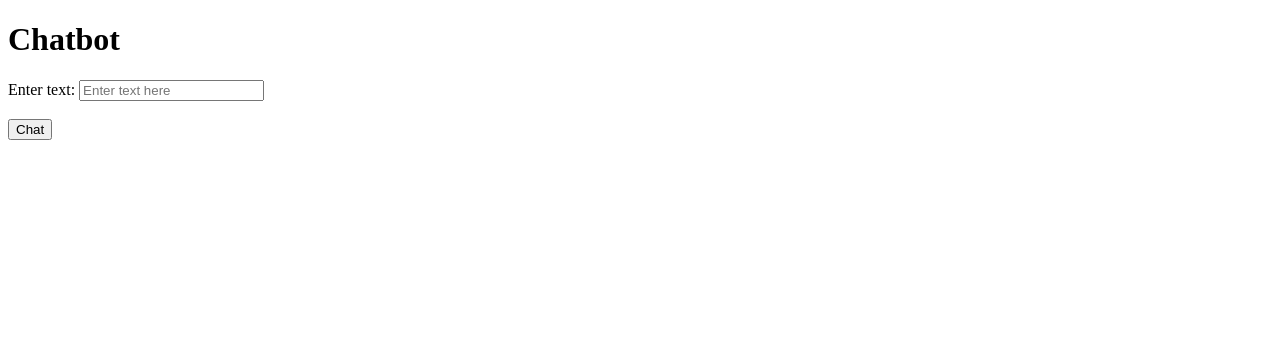
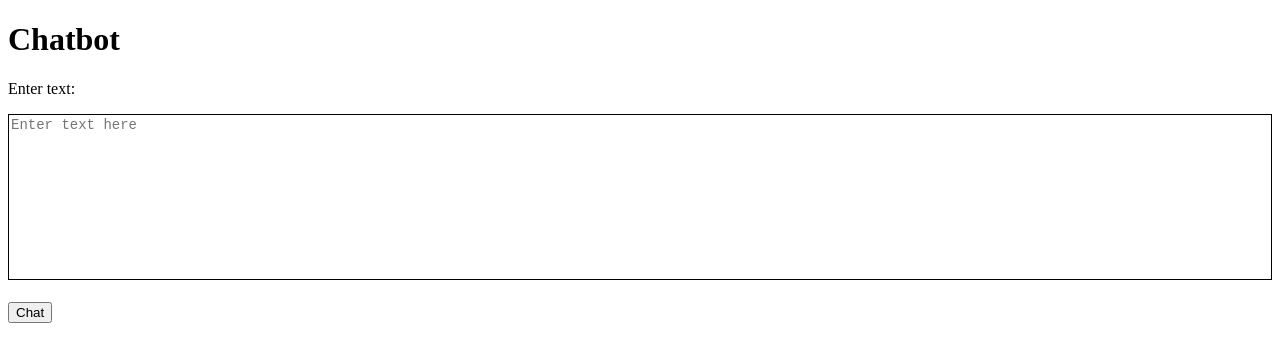
Before and after one commit to isaiahnoelsalazar/chatbot, a plain HTML site: page index.html in a window 1280 px wide. Drawn offline with Linux system fonts and the light colour scheme.

Commit message:
Updated website design

```diff
--- a/index.html
+++ b/index.html
@@ -2,13 +2,28 @@
 <html lang="en">
     <head>
         <meta charset="UTF-8">
+        <meta http-equiv="X-UA-Compatible" content="IE=7">
+        <meta http-equiv="X-UA-Compatible" content="ie=edge">
+        <meta http-equiv="Content-Type" content="text/html;charset=UTF-8">
         <meta name="viewport" content="width=device-width, initial-scale=1.0">
         <title>Chatbot</title>
+        <style>
+            textarea {
+                border: solid black 1px;
+                box-sizing: border-box;
+                font-family: Monospace, Monospace;
+                font-size: 14px;
+                line-height: normal;
+                outline: none;
+                resize: none;
+                width: 100%;
+            }
+        </style>
     </head>
     <body>
         <h1>Chatbot</h1>
-        <label for="textInput">Enter text:</label>
-        <input type="text" id="textInput" value="" placeholder="Enter text here">
+        <p>Enter text:</p>
+        <textarea rows="10" type="text" id="textInput" value="" placeholder="Enter text here"></textarea>
         <br><br>
         <button id="generateBtn">Chat</button>
         <br><br>
```
